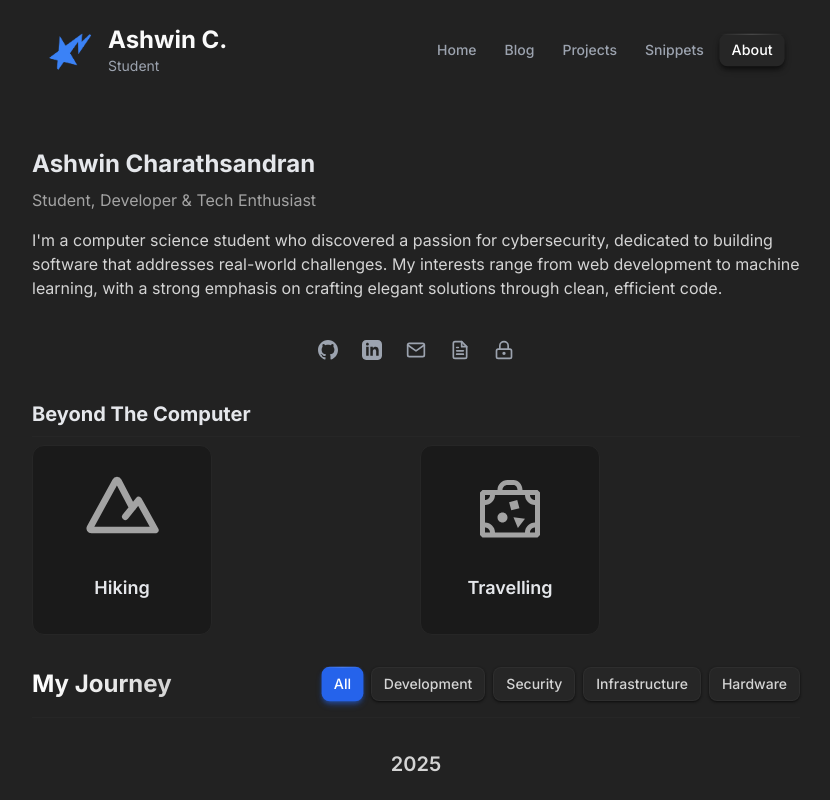
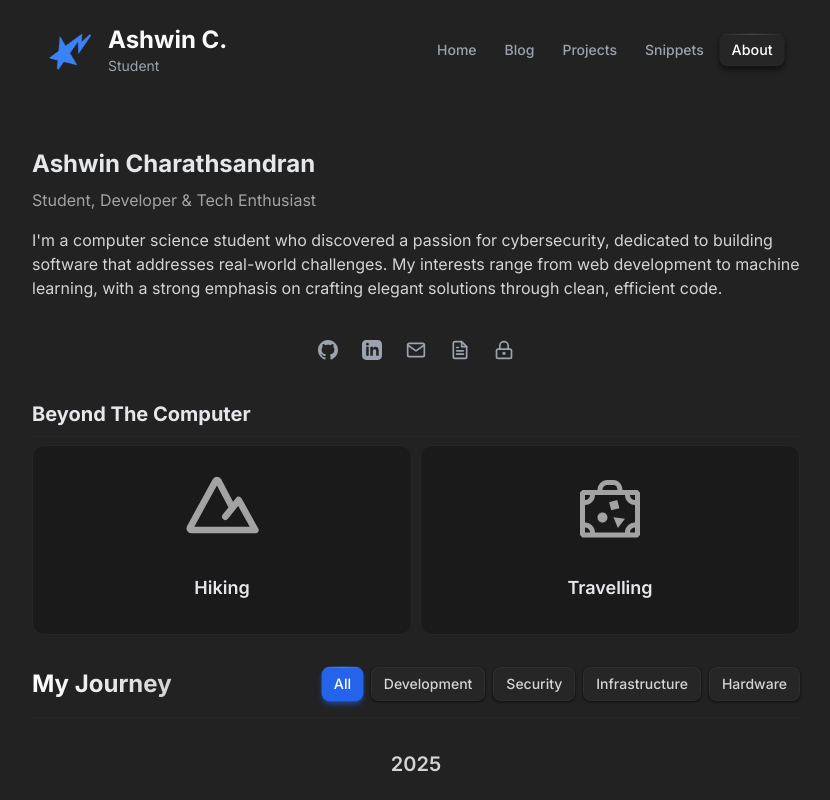
Before and after one commit to ashwnn/ashwin.lol, a Next.js app: page /about in a window 1280 px wide. Shown: the top 800 px of the page, without its empty margins (224-1054 px from the left). Built offline with nearby package versions, Linux system fonts and the light colour scheme.

Commit message:
refactor: adjust layout for interests section to use full width

```diff
--- a/src/app/about/page.tsx
+++ b/src/app/about/page.tsx
@@ -39,7 +39,6 @@ export default function AboutPage() {
                 <Socials />
             </section>
 
-
             <section className="mb-8">
                 <h2 className="text-xl font-bold mb-2 pb-2 border-b border-neutral-800">Beyond The Computer</h2>
                 <div className="grid grid-cols-1 md:grid-cols-2 gap-2">
@@ -47,7 +46,7 @@ export default function AboutPage() {
                         <a
                             key={idx}
                             href={interest.link}
-                            className="group flex flex-col items-center justify-center text-center p-6 border border-neutral-800 rounded-xl bg-neutral-900/70 hover:bg-neutral-800/70 hover:border-neutral-700 transition-all duration-300 hover:shadow-lg hover:shadow-black/20 min-w-[160px] max-w-[180px]"
+                            className="group flex flex-col items-center justify-center text-center p-6 border border-neutral-800 rounded-xl bg-neutral-900/70 hover:bg-neutral-800/70 hover:border-neutral-700 transition-all duration-300 hover:shadow-lg hover:shadow-black/20 w-full"
                         >
                             <div className="mb-3 transform transition-transform duration-300 group-hover:scale-110">
                                 {interest.icon}
```
